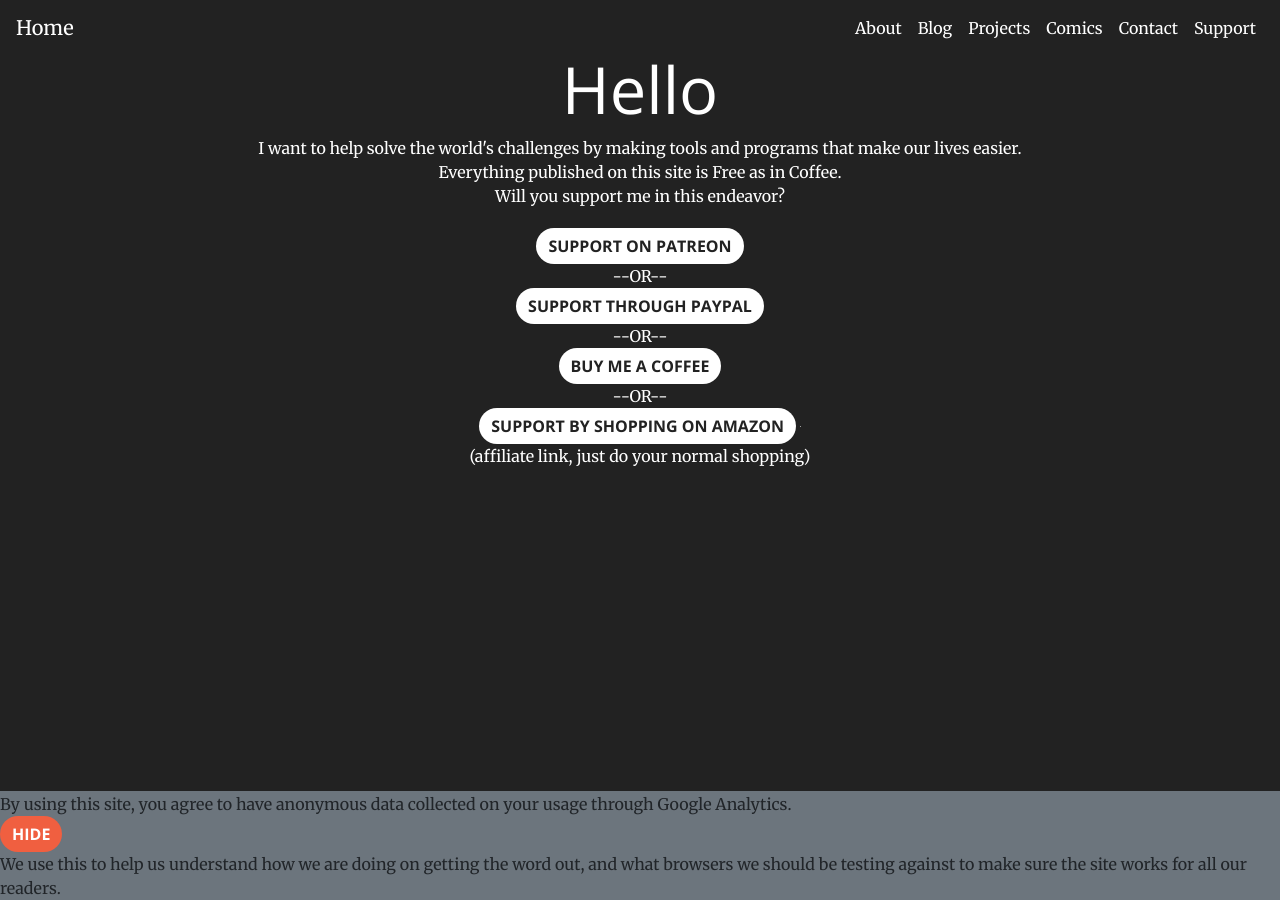
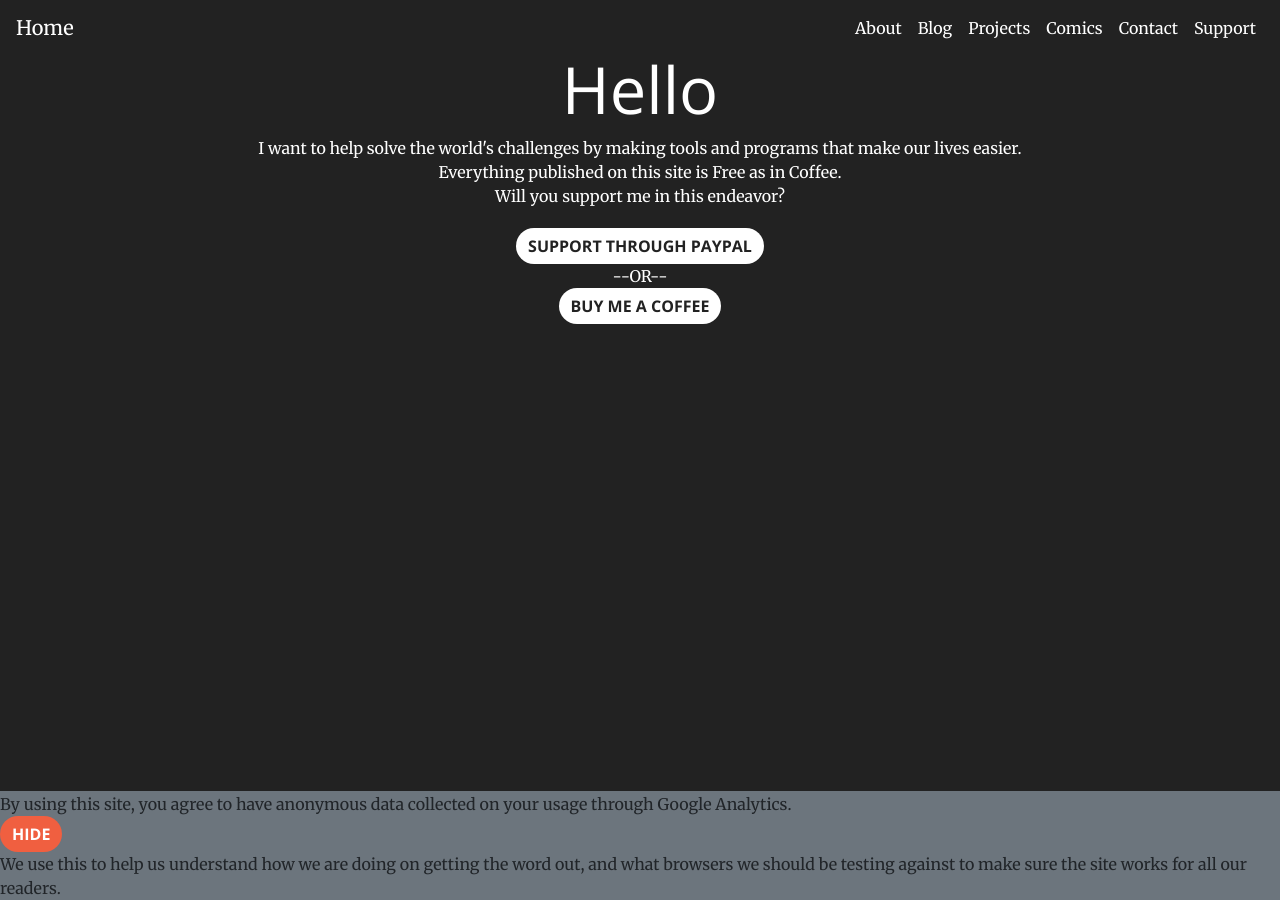
Before and after one commit to mshafer1/website, a Jekyll site: the page built from support/index.html, in a window 1280 px wide. Built offline with Jekyll 4.4.1, drawn with Linux system fonts in a browser that asks for light colours.

Commit message:
remove dead support links

```diff
--- a/support/index.html
+++ b/support/index.html
@@ -16,15 +16,16 @@
         Will you support me in this endeavor?
     </p>
     <div class="center">
-            <a href="https://www.patreon.com/bePatron?u=14983863" class="btn btn-default btn-l" target="_blank">Support on Patreon</a>
+            <!-- <a href="https://www.patreon.com/bePatron?u=14983863" class="btn btn-default btn-l" target="_blank">Support on Patreon</a>
             <br/>
             --OR--
-            <br/>
+            <br/> -->
             <a href="https://paypal.me/mshafertech" class="btn btn-default btn-1" target="_blank">Support through PayPal</a>
             <br/>
             --OR--
             <br/>
             <a href="https://www.buymeacoffee.com/mshafer1" class="btn btn-default btn-1" target="_blank">Buy me a coffee</a>
+            <!--
             <br/>
             --OR--
             <br/>
@@ -33,7 +34,6 @@
             class="btn btn-default btn-1">Support by shopping on Amazon</a> <img src="//ir-na.amazon-adsystem.com/e/ir?t=mshafertechit-20&l=ur2&o=1" width="1" height="1" border="0" alt=""
             style="border:none !important; margin:0px !important;" />
             <br/>
-            (affiliate link, just do your normal shopping)
-
+            (affiliate link, just do your normal shopping) -->
     </div>
 </div>
```
